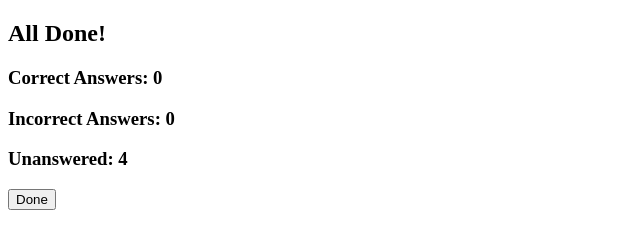
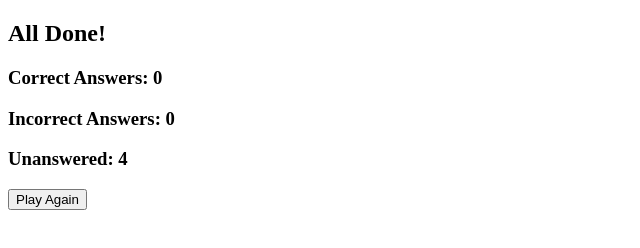
Before and after one commit to AllenDCooper/TriviaGame, a plain HTML site: page index.html in a window 1280 px wide. Both pictures are taken after a click on the button "Done". Shown: the full height of the page, 0-640 px from the left. Drawn offline with nearby package versions, Linux system fonts and the light colour scheme.

Commit message:
added working play-again button to reset game

```diff
--- a/assets/javascript/app.js
+++ b/assets/javascript/app.js
@@ -115,6 +115,9 @@ function getQuestions(arr) {
 
 // function to render trivia questions and answers
 function renderQuestions(questionSet) {
+    $("#play-again-button").text("");
+    $("#display").text("");
+    $("#submit-button").append("<button type=submit>Done</button>");
 
     // for loop to render questions
     for (i = 0; i < 4; i++) {
@@ -144,6 +147,7 @@ function renderQuestions(questionSet) {
             answerLabel.append(questionSet[i].answers[j]);
             $("#display").append(answerLabel);
         }
+        console.log(questionSet);
     }
 };
 
@@ -153,7 +157,7 @@ var incorrectAnswers = 0;
 var blankAnswers = 0;
 
 // function to check if the answers selected by user are correct
-$("form").submit(function(){
+$("form").submit(function() {
     event.preventDefault();
     for (i = 1; i < 5; i++) {
         var answer = [];
@@ -170,11 +174,17 @@ $("form").submit(function(){
 
     // render scores on the page
     $("#display").text("")
+    $("button").remove();
     $("#display").append("<h2>All Done!<h2>")
     $("#display").append("<h3>Correct Answers: " + correctAnswers + "</h3>")
     $("#display").append("<h3>Incorrect Answers: " + incorrectAnswers + "</h3>")
     $("#display").append("<h3>Unanswered: " + blankAnswers + "</h3>")
+    $("#play-again-button").append("<button id=reset>Play Again</button>")
 });
 
+$("#play-again-button").on("click", function(event) {
+    event.preventDefault();
+    renderQuestions(getQuestions(questionBank));
+});
 
 renderQuestions(getQuestions(questionBank));
--- a/index.html
+++ b/index.html
@@ -9,8 +9,11 @@
 <body>
     <form>
         <div id="display"></div>
-        <button type="submit">Done</button>
+        <div id="submit-button">
+            <!-- <button type="submit">Done</button> -->
+        </div>
     </form>
+    <div id="play-again-button"></div>
     <script src="https://code.jquery.com/jquery-3.4.1.min.js"></script>
     <script src="assets/javascript/app.js"></script>
 </body>
```
